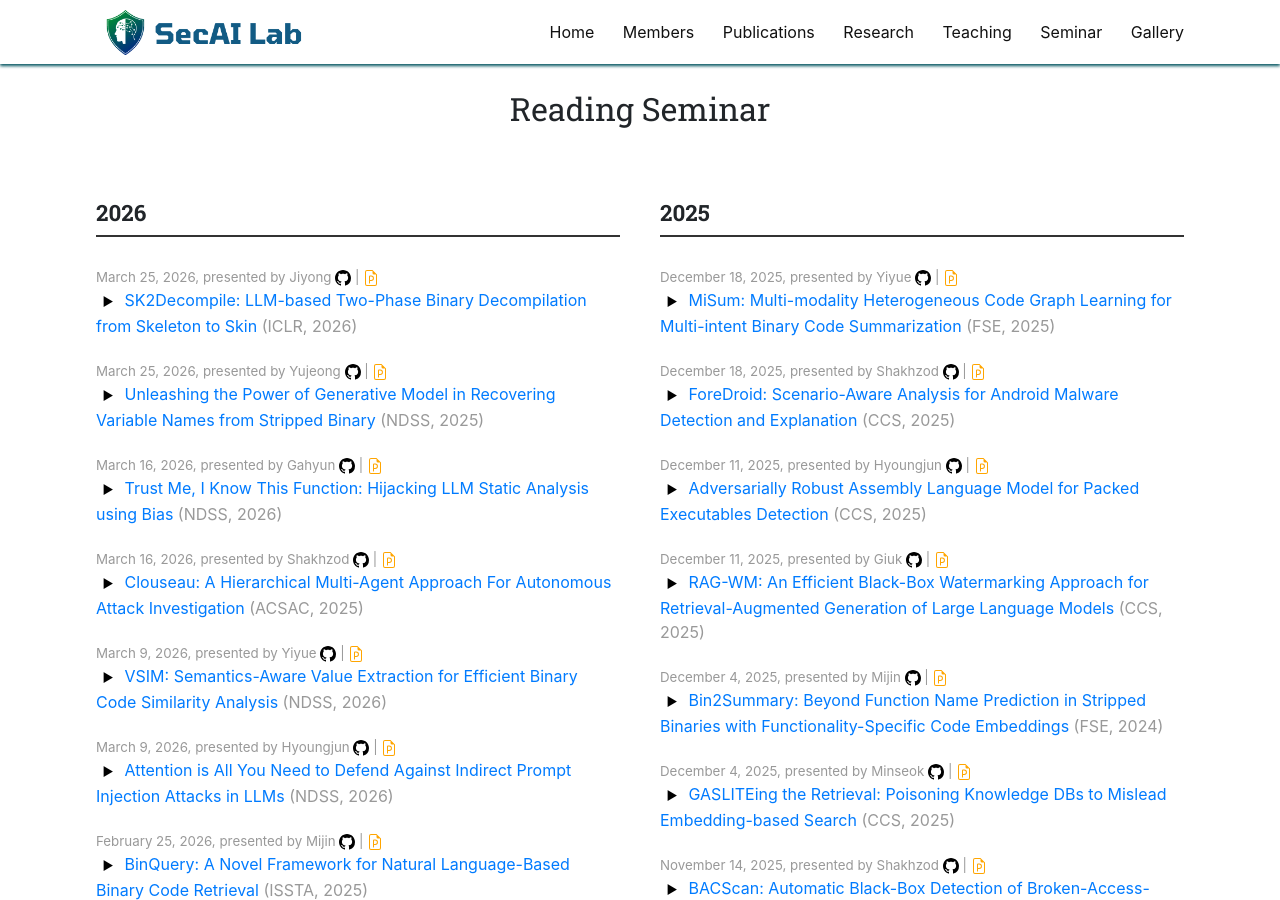
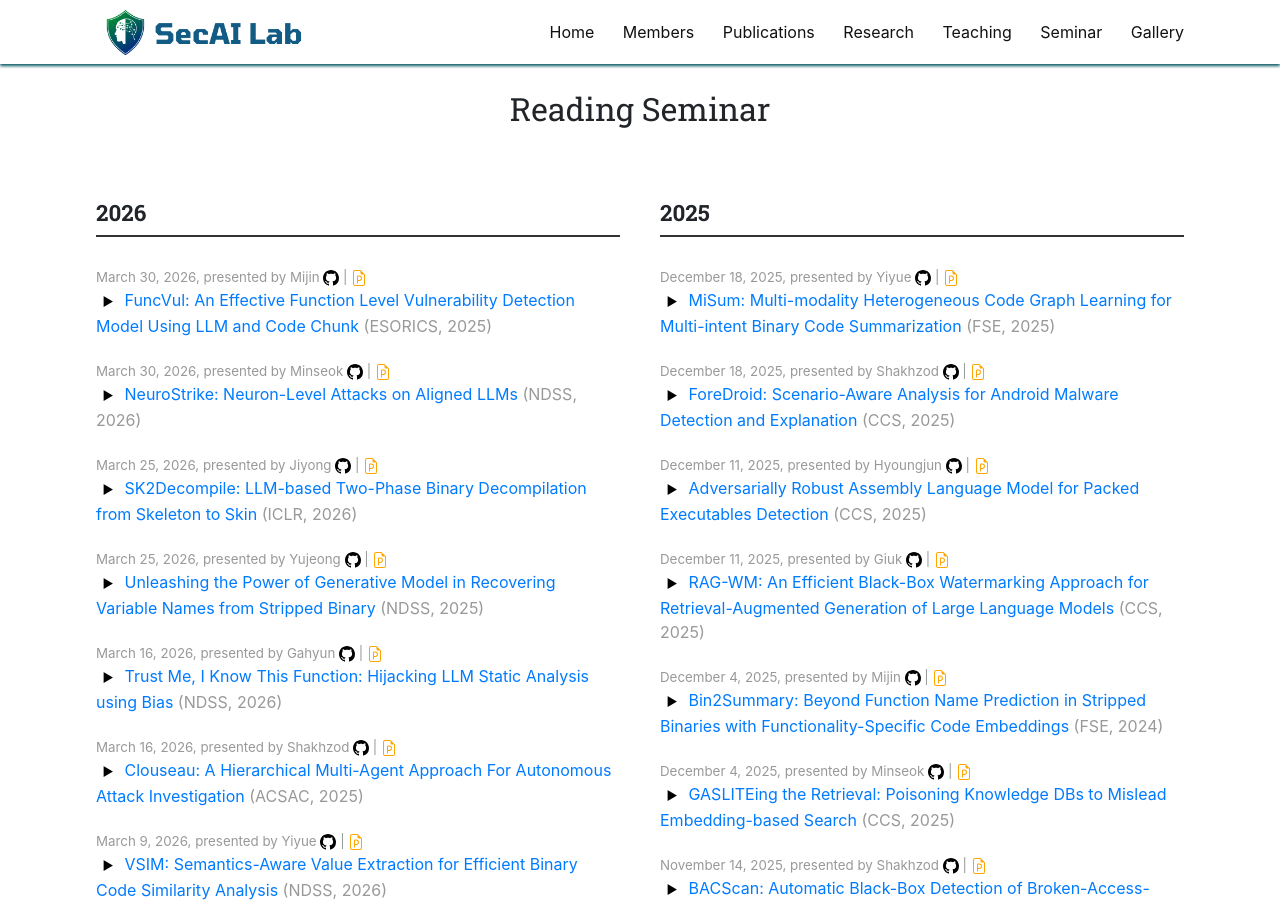
Before and after one commit to SecAI-Lab/secai-lab.github.io, a Jekyll site: the page built from pages/seminar.md, in a window 1280 px wide and 900 px high. Built offline with Jekyll 4.4.1, drawn with Linux system fonts in a browser that asks for light colours; nearby versions of some CDN libraries.

Commit message:
Update readings.yml

```diff
--- a/_data/readings.yml
+++ b/_data/readings.yml
@@ -1,3 +1,23 @@
+- title: "NeuroStrike: Neuron-Level Attacks on Aligned LLMs"
+  link: "https://www.ndss-symposium.org/wp-content/uploads/2026-s660-paper.pdf"
+  ppt_link: ""
+  code_link: ""
+  presenter: Minseok
+  conference: NDSS
+  date: 2026.03.30
+  pub_year: 2026
+  discussion: "(Discussion) "
+
+- title: "FuncVul: An Effective Function Level Vulnerability Detection Model Using LLM and Code Chunk"
+  link: "https://dl.acm.org/doi/10.1007/978-3-032-07884-1_9"
+  ppt_link: "https://secai.skku.edu/assets/paper-presentation/260330_FuncVul.pdf"
+  code_link: "https://github.com/sajalhalder/FuncVul"
+  presenter: Mijin
+  conference: ESORICS
+  date: 2026.03.30
+  pub_year: 2025
+  discussion: "(Discussion) "
+
 - title: "Unleashing the Power of Generative Model in Recovering Variable Names from Stripped Binary"
   link: "https://www.ndss-symposium.org/wp-content/uploads/2025-276-paper.pdf"
   ppt_link: "https://docs.google.com/presentation/d/1F-sBA5LSAmXIdLo9W2mEbGJj-oZfFdGf7T5eT7PiCIw/edit?slide=id.p9#slide=id.p9"
```
